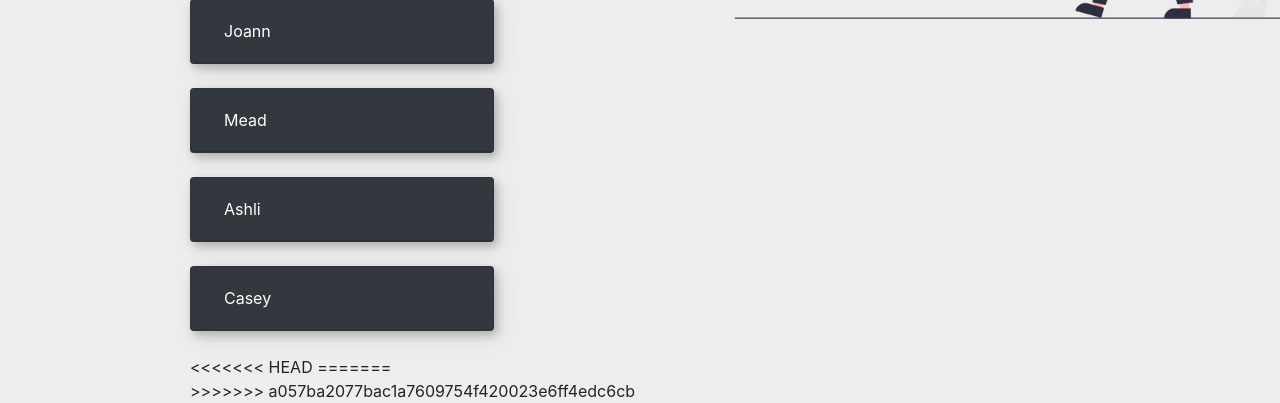
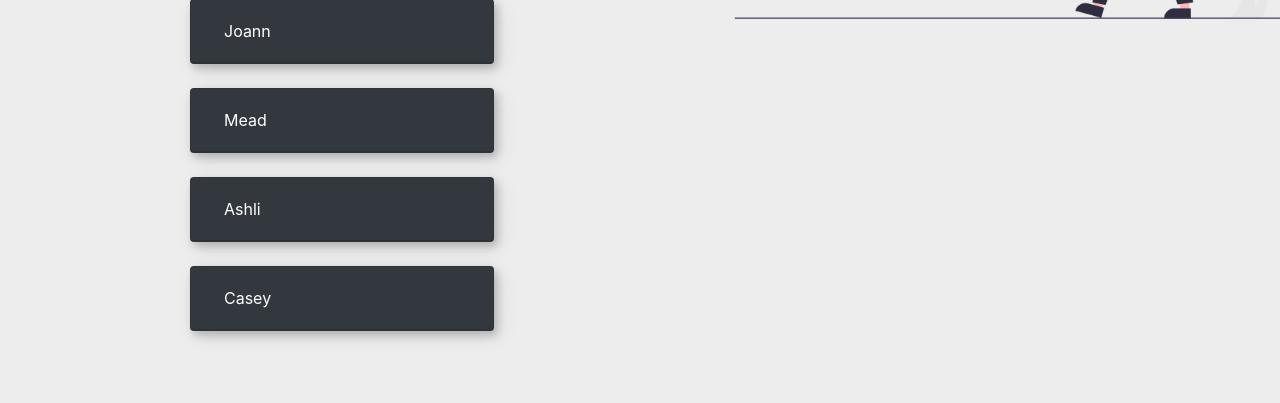
Before and after one commit to prolifel/fp-pweb, a PHP site: page /guru/nilai.php?id=4 in a window 1280 px wide. Shown: the part 1330-1733 px from the top of the page. After the commit the page ends 1671 px from the top, so only its background shows below. Run offline with PHP 8.4, Linux system fonts and the light colour scheme; a user stored in the database is signed in; data comes from the database, SQL or seed files in the repository; some libraries are stand-ins or nearby versions.

Commit message:
little chane

```diff
--- a/guru/nilai.php
+++ b/guru/nilai.php
@@ -363,13 +363,6 @@
                 <?php
             }
         ?>
-<<<<<<< HEAD
-=======
-
-        <br>
-
-
->>>>>>> a057ba2077bac1a7609754f420023e6ff4edc6cb
     </div>
     </div>
     <script src="https://code.jquery.com/jquery-3.5.1.slim.min.js" integrity="sha384-DfXdz2htPH0lsSSs5nCTpuj/zy4C+OGpamoFVy38MVBnE+IbbVYUew+OrCXaRkfj" crossorigin="anonymous"></script>
```
